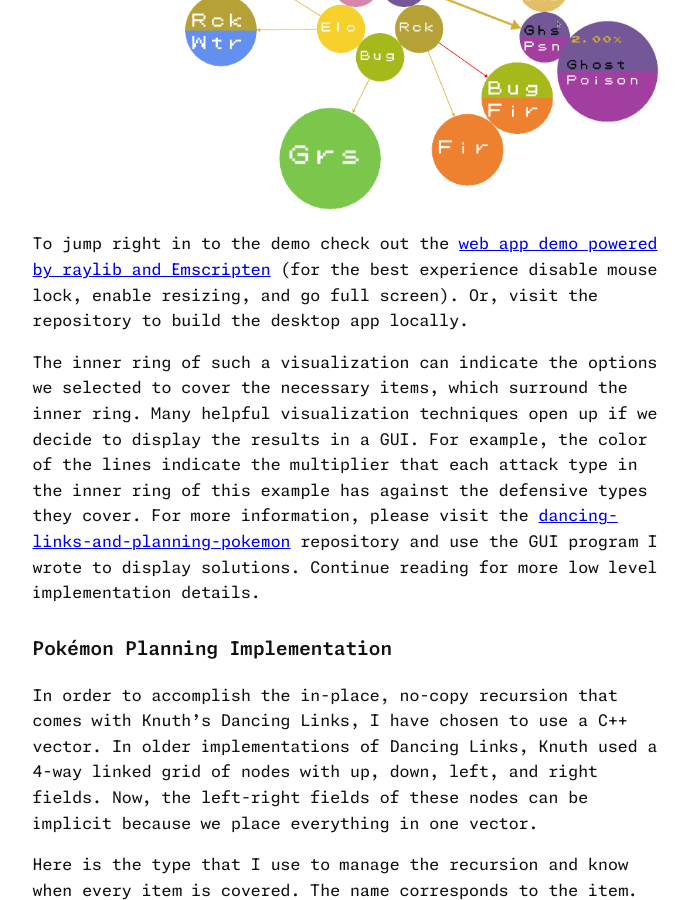
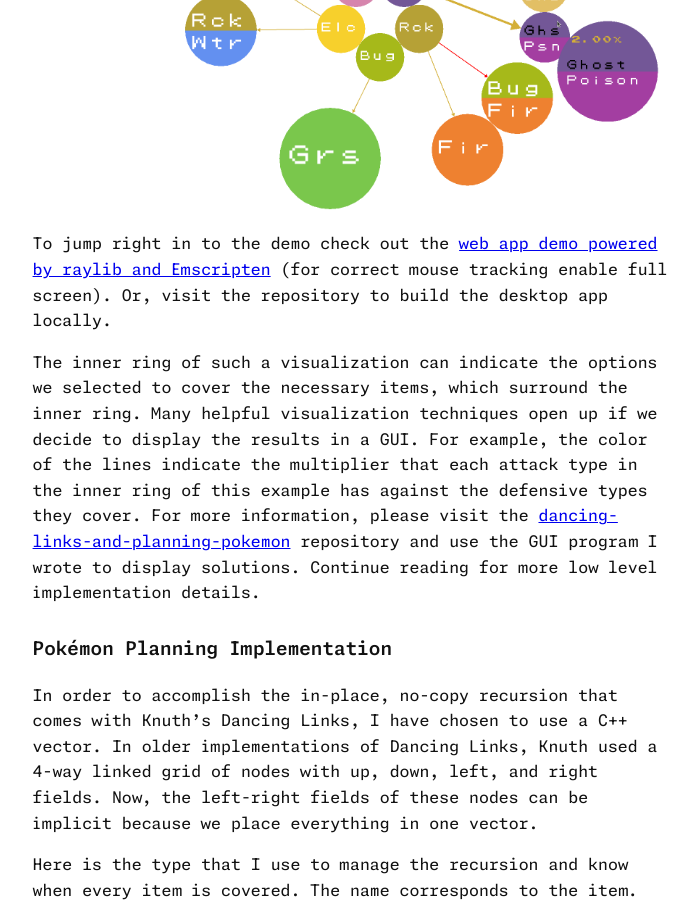
Before and after one commit to agl-alexglopez/agl-alexglopez.github.io, a Jekyll site: the page built from _posts/2025-08-07-the-pokémon-graph-cover-problem.md, in a window 1280 px wide and 900 px high, scrolled down 13846 px. Shown: the whole window, without its empty margins (290-987 px from the left). Built offline with Jekyll 4.4.1, drawn with Linux system fonts in a browser that asks for light colours.

Commit message:
update tip

```diff
--- a/_posts/2025-08-07-the-pokémon-graph-cover-problem.md
+++ b/_posts/2025-08-07-the-pokémon-graph-cover-problem.md
@@ -179,7 +179,7 @@ While drawing out the grid is helpful to test and debug solutions, at its heart
 
 ![pokemon-gui.png](/assets/images/pokemon-gui.png)
 
-To jump right in to the demo check out the [web app demo powered by raylib and Emscripten](https://agl-alexglopez.github.io/dancing-links-and-planning-pokemon/) (for the best experience disable mouse lock, enable resizing, and go full screen). Or, visit the repository to build the desktop app locally.
+To jump right in to the demo check out the [web app demo powered by raylib and Emscripten](https://agl-alexglopez.github.io/dancing-links-and-planning-pokemon/) (for correct mouse tracking enable full screen). Or, visit the repository to build the desktop app locally.
 
 The inner ring of such a visualization can indicate the options we selected to cover the necessary items, which surround the inner ring. Many helpful visualization techniques open up if we decide to display the results in a GUI. For example, the color of the lines indicate the multiplier that each attack type in the inner ring of this example has against the defensive types they cover. For more information, please visit the [dancing-links-and-planning-pokemon](https://github.com/agl-alexglopez/dancing-links-and-planning-pokemon) repository and use the GUI program I wrote to display solutions. Continue reading for more low level implementation details.
 
```
